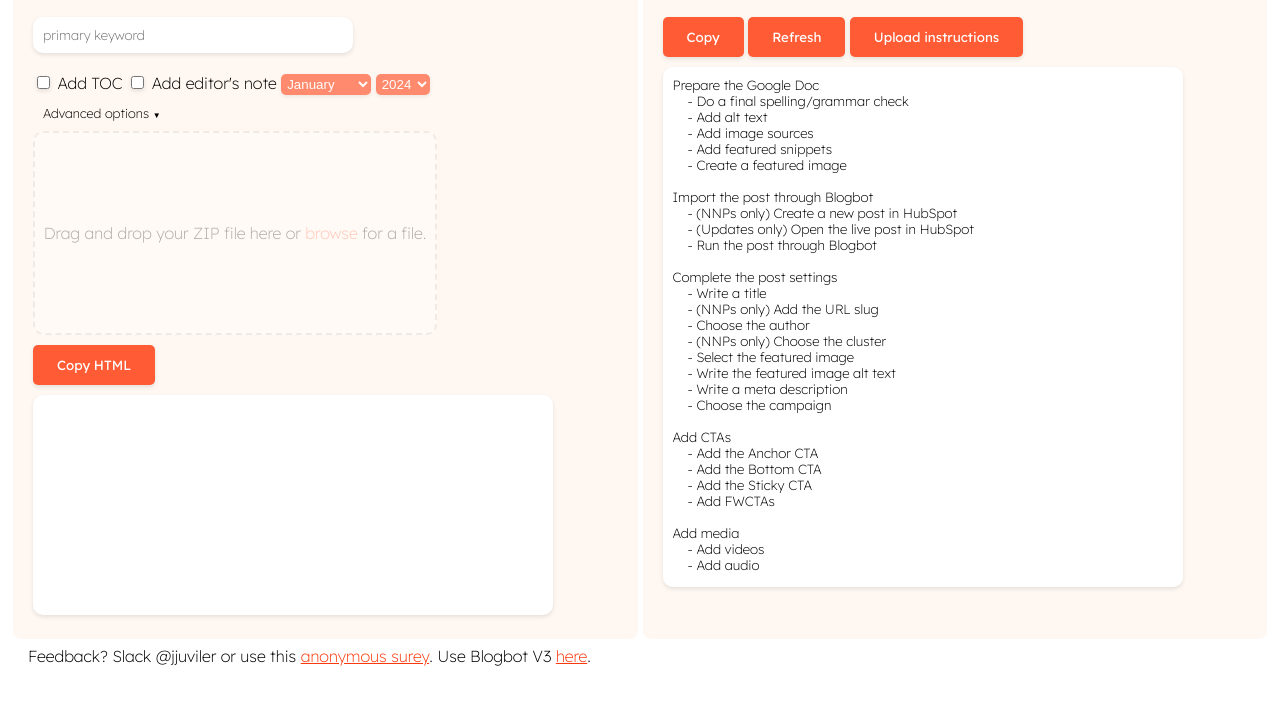
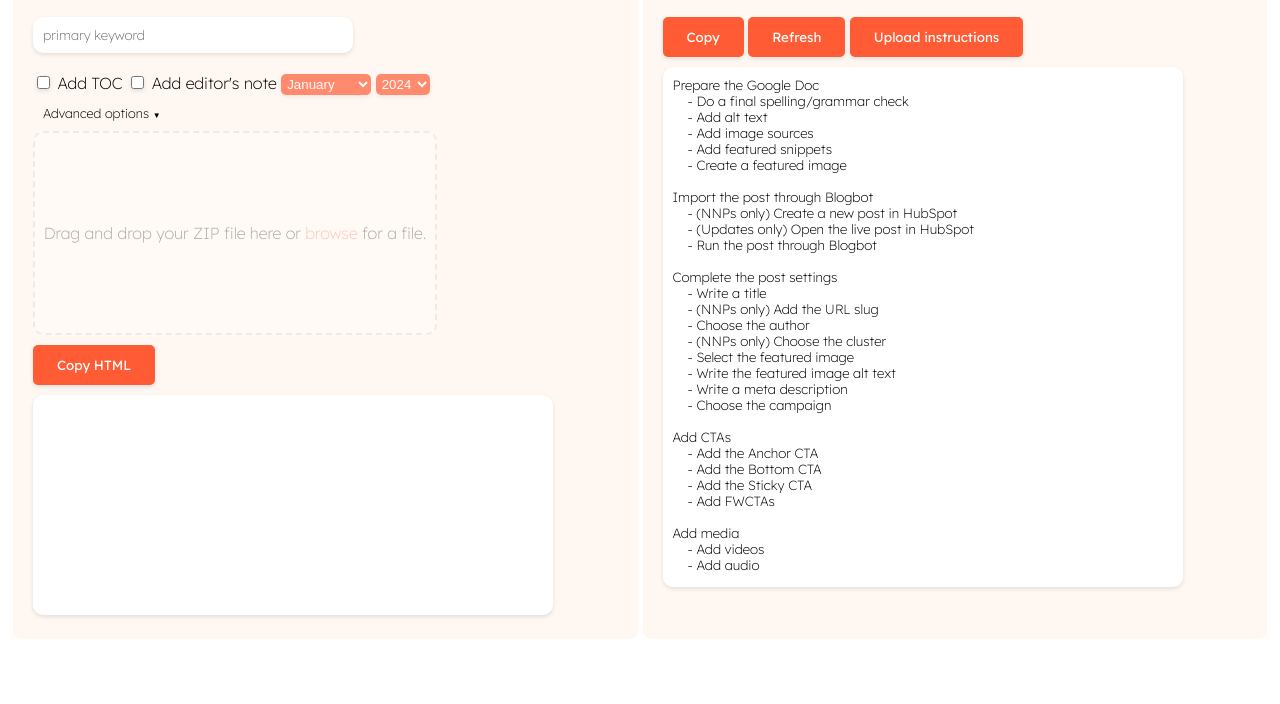
Before and after one commit to jjuviler/blogbot-beta, a plain HTML site: page index.html in a window 1280 px wide. Shown: the part 76-780 px from the top of the page. Drawn offline with nearby package versions, Linux system fonts and the light colour scheme.

Commit message:
Update index.html

```diff
--- a/index.html
+++ b/index.html
@@ -100,9 +100,7 @@
             <textarea id="checklist" style="width:500px; height:500px;"></textarea>
         </div>
     </div>
-    <div id="feedbackPrompt">
-        <p>Feedback? Slack @jjuviler or use this <a href="https://forms.gle/d7oeBhL2KNVbRnJQ9" target="_blank">anonymous surey</a>. Use Blogbot V3 <a href="https://jjuviler.github.io/blogbot/">here</a>.</p>
-    </div>
+
     <div id="issueBox">
         <div id="closeButton">X</div>
         <h2>Potential issues:</h2>
```
